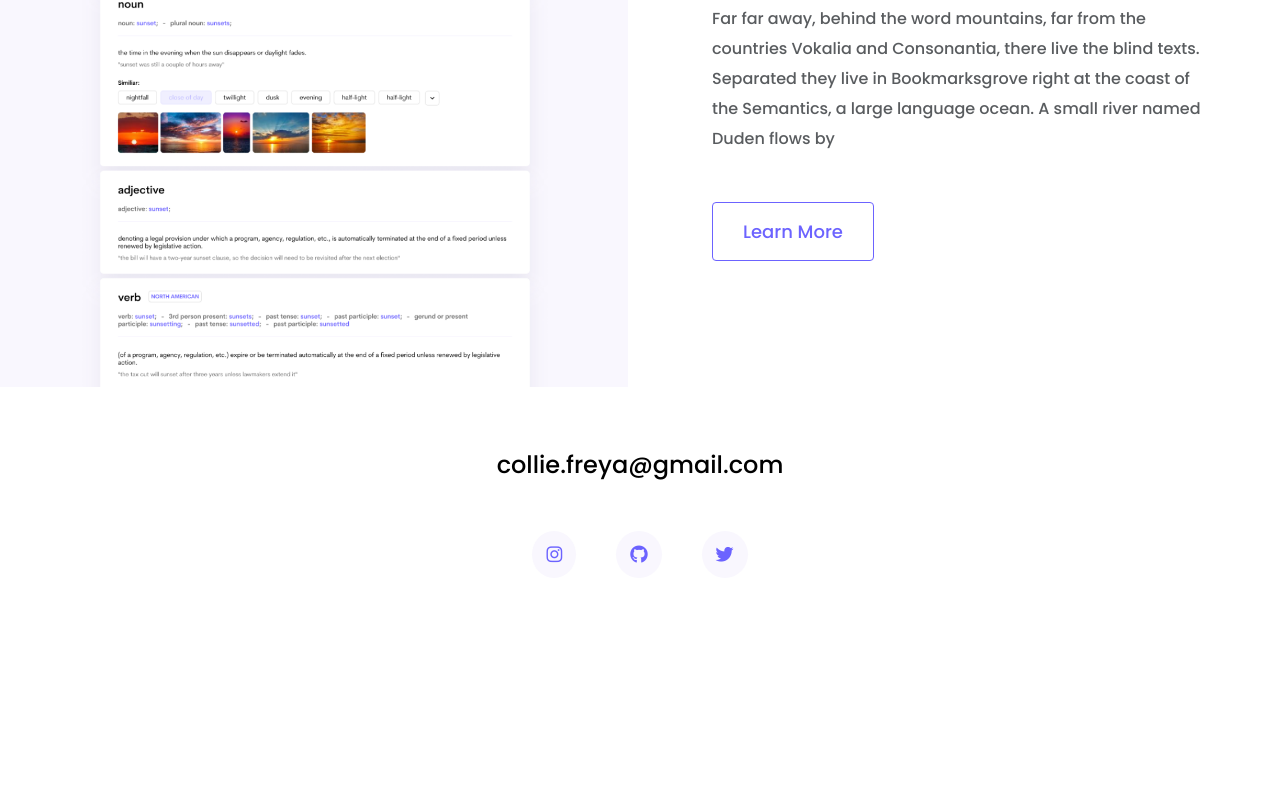
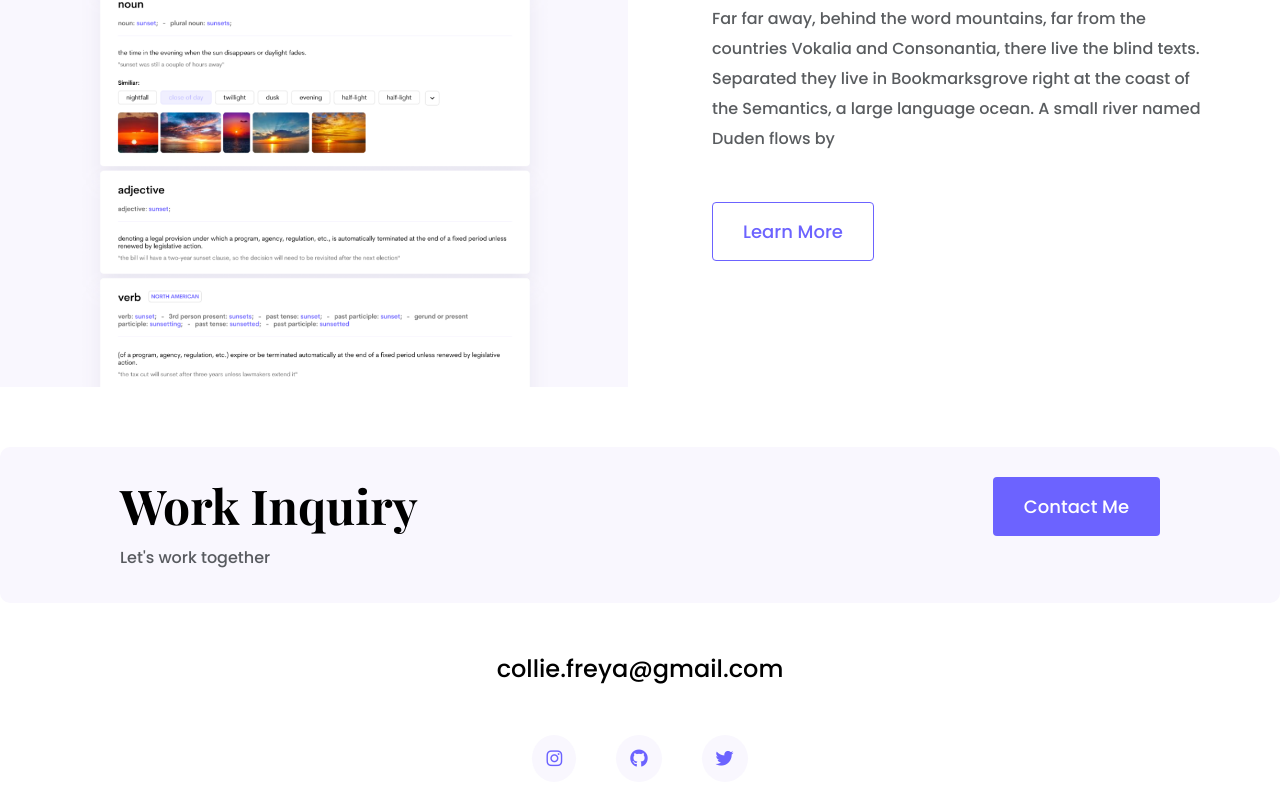
Before and after one commit to Amel-coder-dot/portfolio-project, a plain HTML site: page index.html in a window 1280 px wide. Shown: the part 2430-3236 px from the top of the page. Before the commit the page ends 3068 px from the top, so only its background shows below. Drawn offline with nearby package versions, Linux system fonts and the light colour scheme; a web font is replaced by a local one.

Commit message:
added mor to footer and style to footer

```diff
--- a/index.html
+++ b/index.html
@@ -121,19 +121,30 @@
         </div>
       </div>
       <footer>
+        <div
+          class="contact-box d-flex justify-content-between mb-5 d-none d-md-flex"
+        >
+          <div>
+            <h4>Work Inquiry</h4>
+            <p class="text-muted">Let's work together</p>
+          </div>
+          <div>
+            <a href="" class="btn btn-branding"> Contact Me </a>
+          </div>
+        </div>
         <div class="d-flex justify-content-center mb-5">
           <a href="mailto:collie.freya@gmail.com" class="email-link"
             >collie.freya@gmail.com</a
           >
         </div>
-        <div class="social-links d-flex justify-content-center mb-5">
-          <a href="https://github.com/Amel-coder-dot" target="_blank">
+        <div class="social-links d-flex justify-content-center">
+          <a href="https://www.instagram.com/freya.codes" target="_blank">
             <i class="fa-brands fa-instagram"></i>
           </a>
-          <a href="">
+          <a href="https://github.com/Amel-coder-dot" target="_blank">
             <i class="fa-brands fa-github"></i>
           </a>
-          <a href="">
+          <a href="https://www.x.com/freya" target="_blank">
             <i class="fa-brands fa-twitter"></i>
           </a>
         </div>
--- a/styles/portfolio.css
+++ b/styles/portfolio.css
@@ -27,6 +27,10 @@ h1 {
 
 h2 {
   font-size: 64px;
+}
+
+h4 {
+  font-size: 48px;
 }
 
 p {
@@ -122,6 +126,12 @@ footer {
   margin: 60px 0;
 }
 
+footer .contact-box {
+  background: var(--secondary-color);
+  padding: 30px 120px;
+  border-radius: 10px;
+}
+
 footer .email-link {
   text-decoration: none;
   color: black;
@@ -147,6 +157,10 @@ footer .social-links a:hover {
   background: var(--branding-color);
 }
 
+footer .contact-box p {
+  margin: 0;
+}
+
 @media (max-width: 900px) {
   h1 {
     font-size: 44px;
@@ -155,6 +169,10 @@ footer .social-links a:hover {
 
   h2 {
     font-size: 44px;
+  }
+
+  h4 {
+    font-size: 26px;
   }
 
   .hero {
```
